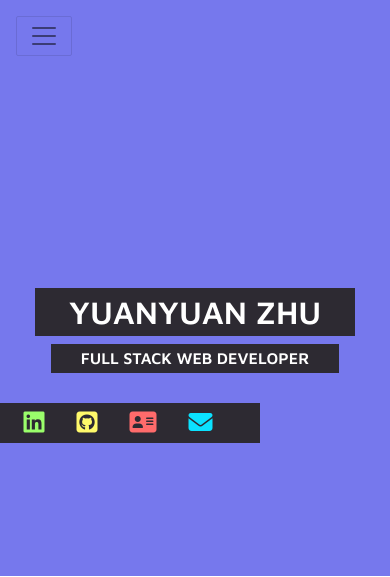
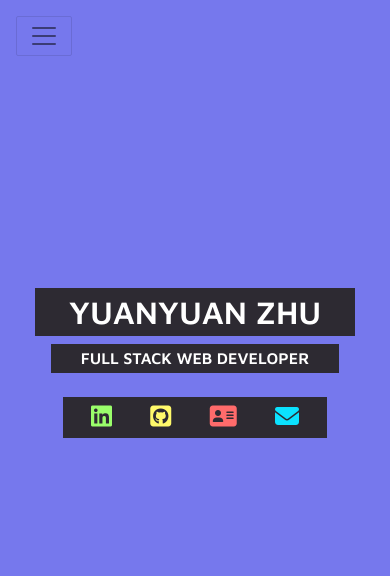
Before and after one commit to vivien-z/my-portfolio-zhu, a Rails app: page / in a window 390 px wide. Shown: the top 577 px of the page. Run offline with Rails 7, Linux system fonts and the light colour scheme; style sheets or scripts are compiled from the project's sources; some libraries are stand-ins or nearby versions.

Commit message:
banner icon align center for small screen

```diff
--- a/app/assets/stylesheets/components/_icon.scss
+++ b/app/assets/stylesheets/components/_icon.scss
@@ -1,15 +1,21 @@
 .fa-bars {
   margin-left: 0.45em;
   font-size: 1.8rem;
-  font-weight: bold;
+  // font-weight: bold;
+  // color: white;
+  // border: none;
 }
 
 .icon-social {
-  font-size: 24px;
-  padding: 2px 24px;
-  margin-top: 30px;
   background: $m-black;
-  width: 260px;
+  width: 11em;
+  font-size: 1.5rem;
+  padding: 0.1em 1em;
+  margin-top: 1.25em;
+  justify-content: center;
+  i {
+    margin-right: 1em;
+  }
 }
 
 .fa-linkedin {
@@ -55,3 +61,13 @@
     background: $m-orange;
   }
 }
+
+@media (min-width: 100px) and (max-width: 575px) {
+  .icon-social {
+    margin: 1em auto;
+    justify-content: space-between;
+    i {
+      margin-right: 0;
+    }
+  }
+}
--- a/app/views/shared/_banner.html.erb
+++ b/app/views/shared/_banner.html.erb
@@ -2,17 +2,17 @@
   <div class="container header">
     <h1 class="text-wfbb">YUANYUAN ZHU</h1>
     <h4 class="text-wfbb">FULL STACK WEB DEVELOPER</h4>
-    <div class="icon-social d-flex justify-content-center">
-      <a class="mr-4" href="https://www.linkedin.com/in/yuanyuanzhu/" target="_blank" title="Check my LinkedIn profile.">
+    <div class="icon-social d-flex">
+      <a href="https://www.linkedin.com/in/yuanyuanzhu/" target="_blank" title="Check my LinkedIn profile.">
         <i class="fab fa-linkedin"></i>
       </a>
-      <a class="mr-4" href="https://github.com/vivien-z/" target="_blank" title="Check my GitHub account.">
+      <a href="https://github.com/vivien-z/" target="_blank" title="Check my GitHub account.">
         <i class="fab fa-github-square"></i>
       </a>
-      <%= link_to "/shared/Resume-YuanYuanZhu-Vivien.pdf", target: "_blank", title: "Check my resume.", class: "mr-4" do %>
+      <%= link_to "/shared/Resume-YuanYuanZhu-Vivien.pdf", target: "_blank", title: "Check my resume." do %>
           <i class="fas fa-address-card"></i>
       <% end %>
-      <a class="mr-4" href="mailto:yuanyuanzhu000@gmail.com" target="_blank" title="Click to email me.">
+      <a href="mailto:yuanyuanzhu000@gmail.com" target="_blank" title="Click to email me.">
         <i class="fas fa-envelope"></i>
       </a>
     </div>
```
